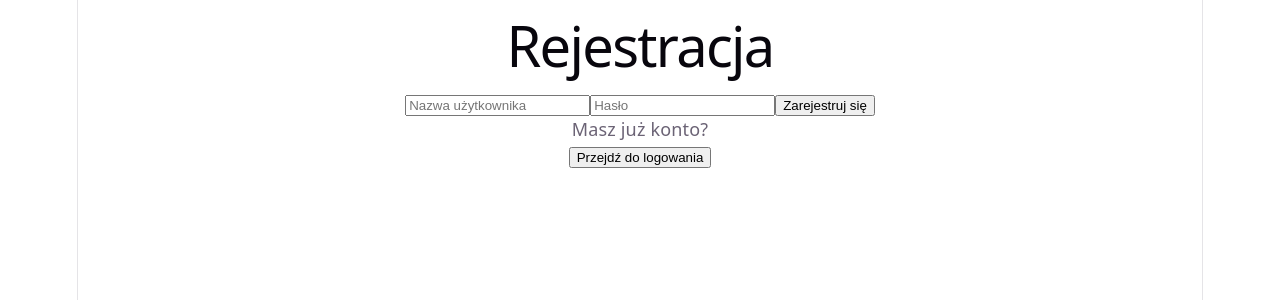
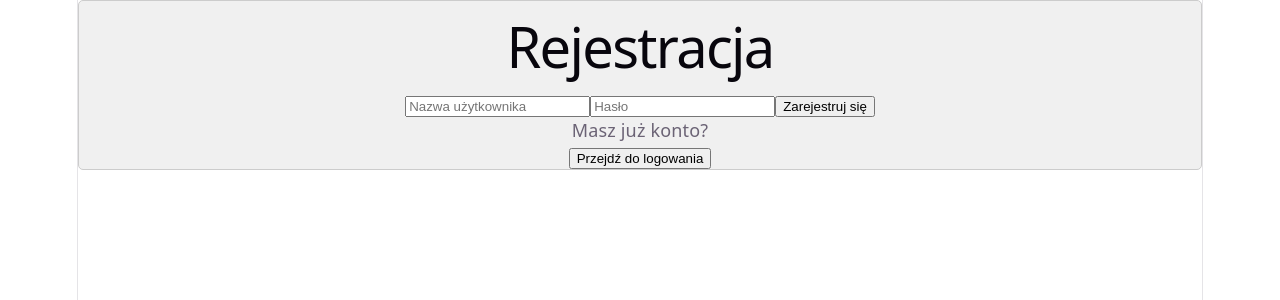
Before and after one commit to oowknnspkk/Komunikator2, a React (Vite) app: page / in a window 1280 px wide. Shown: the top 300 px of the page. Built offline with nearby package versions, Linux system fonts and the light colour scheme.

Commit message:
Style editing

```diff
--- /dev/null
+++ b/src/Panel.css
@@ -0,0 +1,7 @@
+.MainApp{
+    background-color: #f0f0f0;
+    border: 1px solid #ccc;
+    border-radius: 5px;
+    text-align: center;
+
+}
--- a/src/Panel.tsx
+++ b/src/Panel.tsx
@@ -1,6 +1,7 @@
 
 import { useEffect, useState } from 'react'
 import { useNavigate } from 'react-router-dom'
+import './Panel.css';
 
 type User = {
     id: string
```
